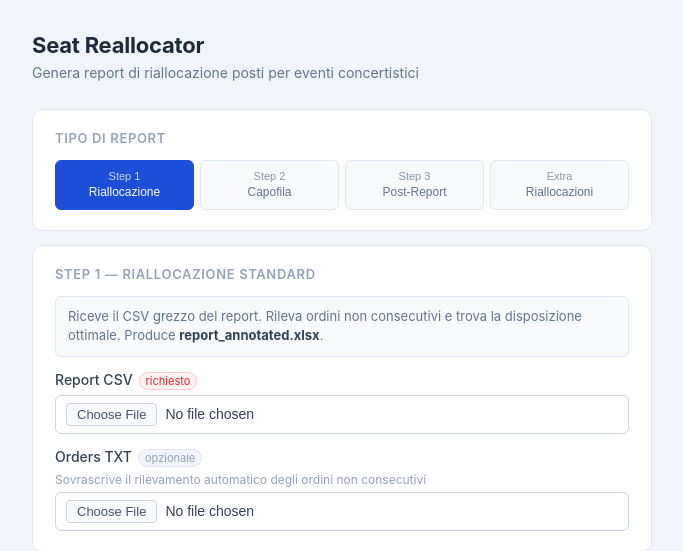
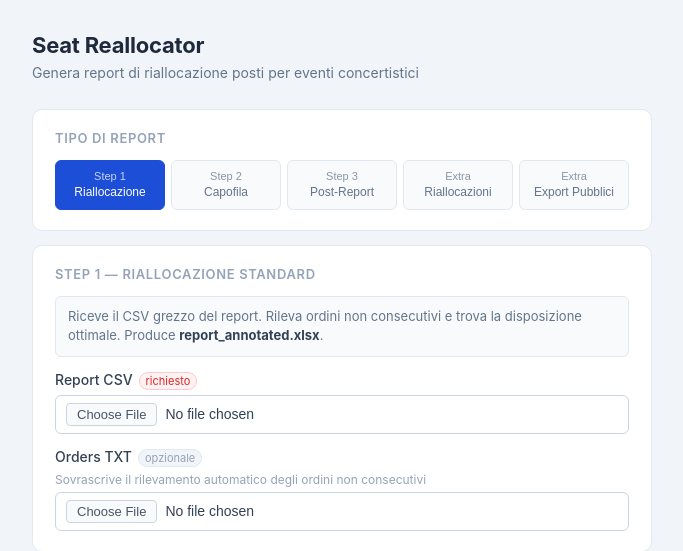
Before and after one commit to Vavazzzz/seat-reallocator, a Flask app: page / in a window 1280 px wide. Shown: the top 551 px of the page, without its empty margins (298-981 px from the left). Run offline with Flask 3, Linux system fonts and the light colour scheme.

Commit message:
feat: add export_pubblici functionality to generate and download ZIP files of relocated orders

```diff
--- a/app.py
+++ b/app.py
@@ -6,6 +6,7 @@ import tempfile
 import threading
 import time
 import uuid
+import zipfile
 from pathlib import Path
 
 from flask import Flask, jsonify, render_template, request, send_file
@@ -185,6 +186,30 @@ def _run_swap_report(job_id: str, temp_dir: str, xlsx_path: str) -> None:
         _set_job(job_id, status='error', error=_exc_message(exc))
 
 
+def _run_export_pubblici(job_id: str, temp_dir: str, xlsx_path: str) -> None:
+    try:
+        from seat_reallocator.exporter import export_swap_files
+
+        out_dir = Path(temp_dir) / 'export'
+        files_written = export_swap_files(Path(xlsx_path), out_dir)
+
+        if not files_written:
+            _set_job(job_id, status='error', error='Nessun ordine SPOSTATO trovato nel file.')
+            return
+
+        zip_path = os.path.join(temp_dir, 'export_pubblici.zip')
+        with zipfile.ZipFile(zip_path, 'w', zipfile.ZIP_DEFLATED) as zf:
+            for f in files_written:
+                zf.write(f, Path(f).name)
+
+        _set_job(job_id, status='complete', output_path=zip_path)
+        logger.info('Export-pubblici job %s complete (%d files)', job_id, len(files_written))
+
+    except BaseException as exc:
+        logger.exception('Export-pubblici job %s failed', job_id)
+        _set_job(job_id, status='error', error=_exc_message(exc))
+
+
 # ---------------------------------------------------------------------------
 # Routes
 # ---------------------------------------------------------------------------
@@ -243,6 +268,12 @@ def generate():
             return _abort('Selezionare il file XLSX sorgente.')
         target, args = _run_swap_report, (job_id, temp_dir, xlsx_path)
 
+    elif report_type == 'export_pubblici':
+        xlsx_path = _save('source_xlsx', 'source')
+        if not xlsx_path:
+            return _abort('Selezionare il file XLSX sorgente.')
+        target, args = _run_export_pubblici, (job_id, temp_dir, xlsx_path)
+
     else:
         return _abort('Tipo di report non valido.')
 
@@ -290,12 +321,19 @@ def download(job_id: str):
     with _jobs_lock:
         _jobs.pop(job_id, None)
 
+    ext = Path(filename).suffix.lower()
+    mimetype = (
+        'application/zip'
+        if ext == '.zip'
+        else 'application/vnd.openxmlformats-officedocument.spreadsheetml.sheet'
+    )
+
     data.seek(0)
     return send_file(
         data,
         as_attachment=True,
         download_name=filename,
-        mimetype='application/vnd.openxmlformats-officedocument.spreadsheetml.sheet',
+        mimetype=mimetype,
     )
 
 
--- a/templates/index.html
+++ b/templates/index.html
@@ -48,7 +48,7 @@
     /* Tab selector */
     .tabs {
       display: grid;
-      grid-template-columns: repeat(4, 1fr);
+      grid-template-columns: repeat(5, 1fr);
       gap: 6px;
       margin-bottom: 0;
     }
@@ -244,6 +244,9 @@
         <button class="tab-btn" onclick="selectTab('swap')">
           <span class="tab-step">Extra</span>Riallocazioni
         </button>
+        <button class="tab-btn" onclick="selectTab('export_pubblici')">
+          <span class="tab-step">Extra</span>Export Pubblici
+        </button>
       </div>
     </div>
 
@@ -320,6 +323,21 @@
       </div>
     </div>
 
+    <!-- Extra: Export Pubblici -->
+    <div class="card form-section" id="section-export_pubblici">
+      <div class="card-title">Extra — Export Pubblici</div>
+      <div class="desc">
+        Genera file per-evento per-numero-biglietti con tutti i dati degli ordini
+        spostati (vecchio/nuovo posto, barcode, nominativi). Scarica uno <strong>ZIP</strong>
+        contenente un file per ogni combinazione evento × n° biglietti.
+      </div>
+      <div class="field">
+        <label>Source XLSX <span class="badge required">richiesto</span></label>
+        <div class="field-hint">Output di qualsiasi step (report_annotated.xlsx o report_capofila.xlsx)</div>
+        <input type="file" id="f-export-xlsx" accept=".xlsx">
+      </div>
+    </div>
+
     <button class="btn-primary" id="generate-btn" onclick="generate()">
       Genera Report
     </button>
@@ -334,7 +352,7 @@
     function selectTab(tab) {
       currentTab = tab;
       document.querySelectorAll('.tab-btn').forEach((btn, i) => {
-        const tabs = ['reallocation', 'capofila', 'post', 'swap'];
+        const tabs = ['reallocation', 'capofila', 'post', 'swap', 'export_pubblici'];
         btn.classList.toggle('active', tabs[i] === tab);
       });
       document.querySelectorAll('.form-section').forEach(s => {
@@ -395,6 +413,11 @@
         const f = document.getElementById('f-source-xlsx').files[0];
         if (!f) { setStatus('Selezionare il file XLSX sorgente.', 'error'); setBtn(false); return; }
         fd.append('source_xlsx', f);
+
+      } else if (currentTab === 'export_pubblici') {
+        const f = document.getElementById('f-export-xlsx').files[0];
+        if (!f) { setStatus('Selezionare il file XLSX sorgente.', 'error'); setBtn(false); return; }
+        fd.append('source_xlsx', f);
       }
 
       setStatus('<span class="spinner"></span>Caricamento file in corso...', 'pending');
```
